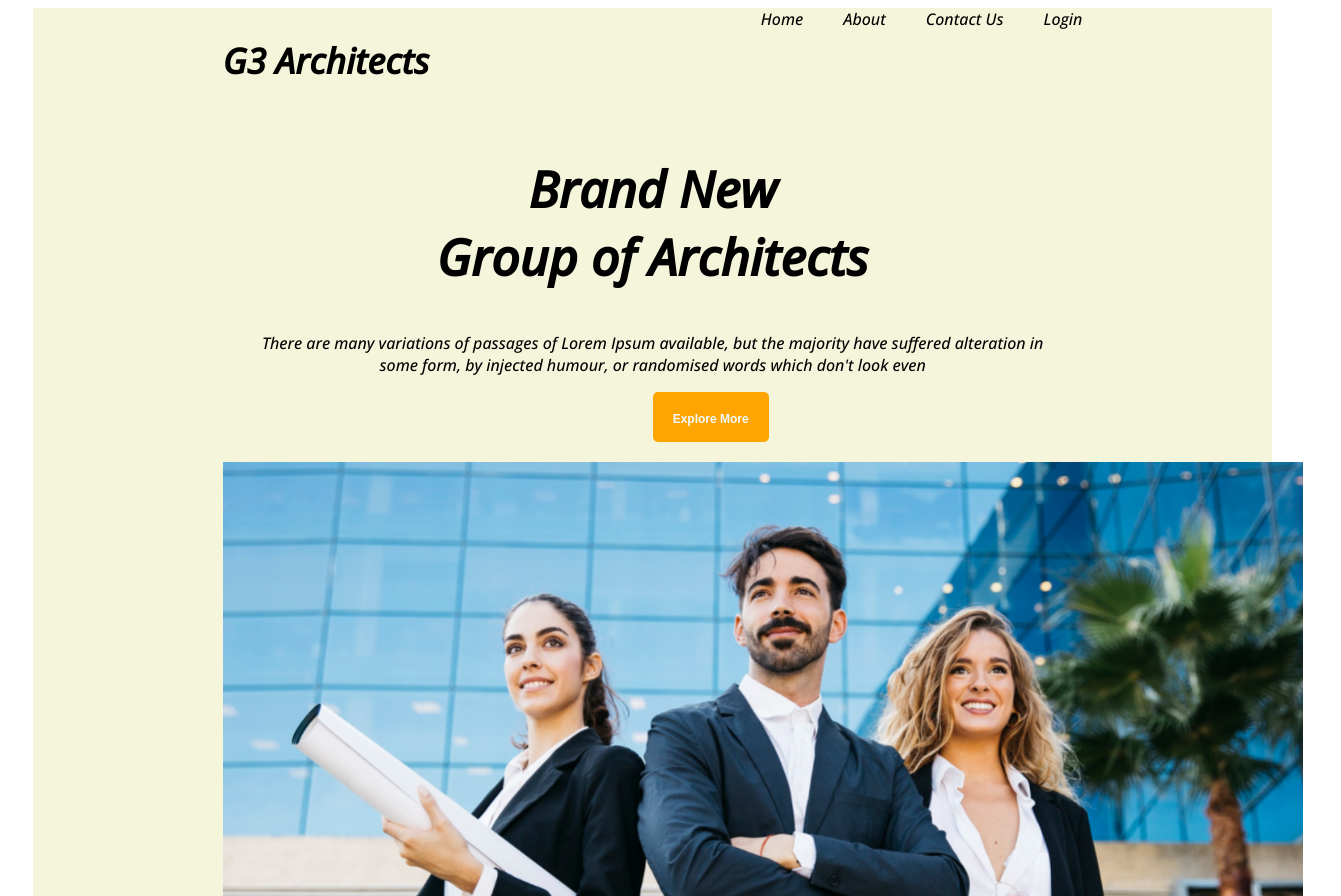
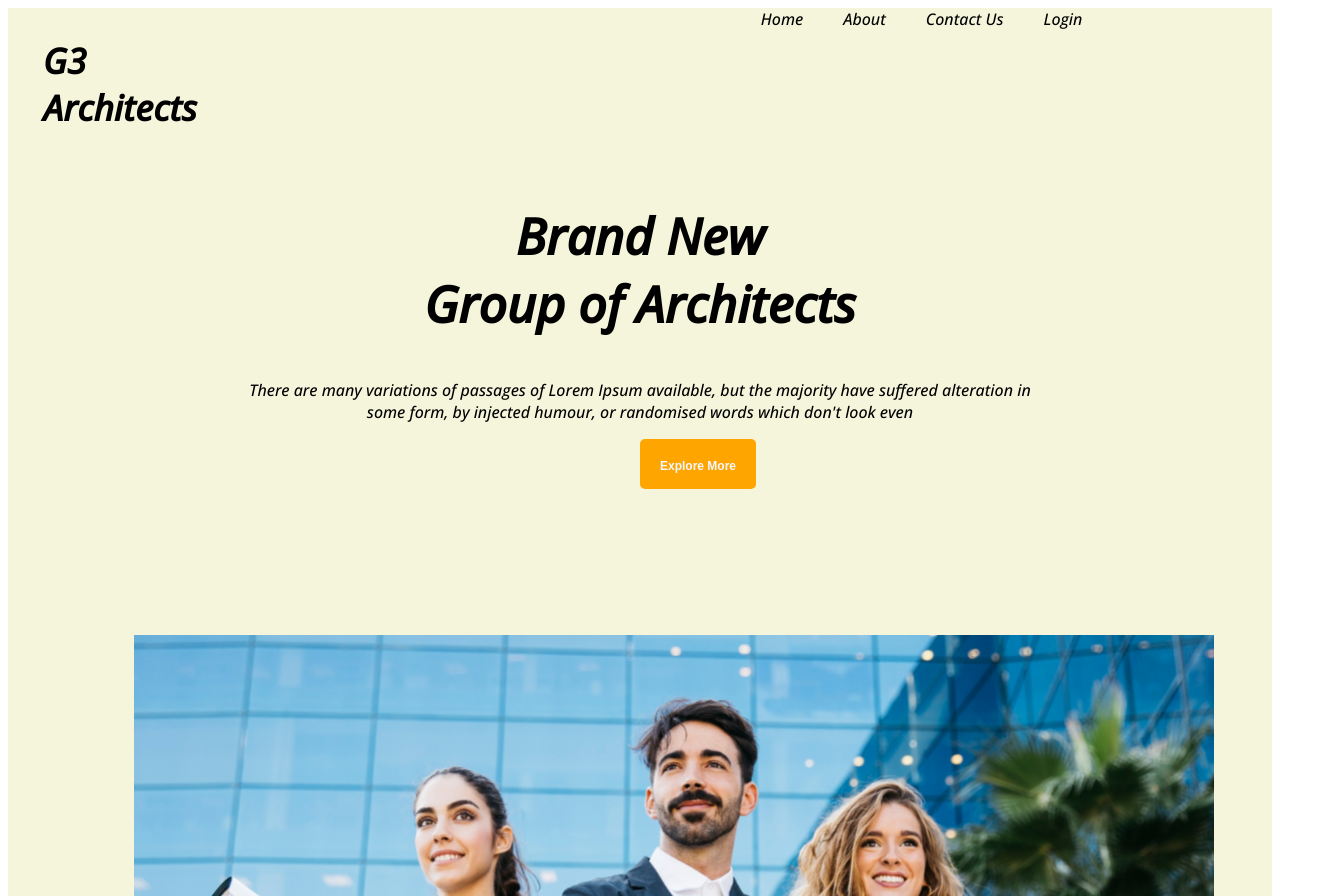
Before and after one commit to Tafhim301/g3-architects, a plain HTML site: page index.html in a window 1280 px wide. Shown: the top 896 px of the page, 1341 px wide, since content can reach past the window. Drawn offline with nearby package versions, Linux system fonts and the light colour scheme.

Commit message:
finished

```diff
--- a/style.css
+++ b/style.css
@@ -8,9 +8,6 @@ body{
 /*header style*/
 .header{
     background-color:beige;
-    padding-left: 15%;
-    padding-right: 15%;
-    margin-left: 2%;
 
 }
 /*nav section style*/
@@ -20,6 +17,13 @@ body{
 }
 .nav{
     display: flex;
+    justify-content: space-around;
+    padding-left: 15%;
+    padding-right: 15%;
+    margin-left: 2%;
+
+
+
 
 }
 .nav-title{
@@ -28,6 +32,10 @@ body{
 .title{
     font-weight: 700;
     font-size: 35px;
+    padding-left: 15%;
+    padding-right: 15%;
+    margin-left: 2%;
+
 }
 /*header section style*/
 .section-title{
@@ -50,7 +58,7 @@ body{
     padding: 20px;
 }
 .banner{
-
+    padding: 10%;
 
 }
 .section-content-container button{
```
